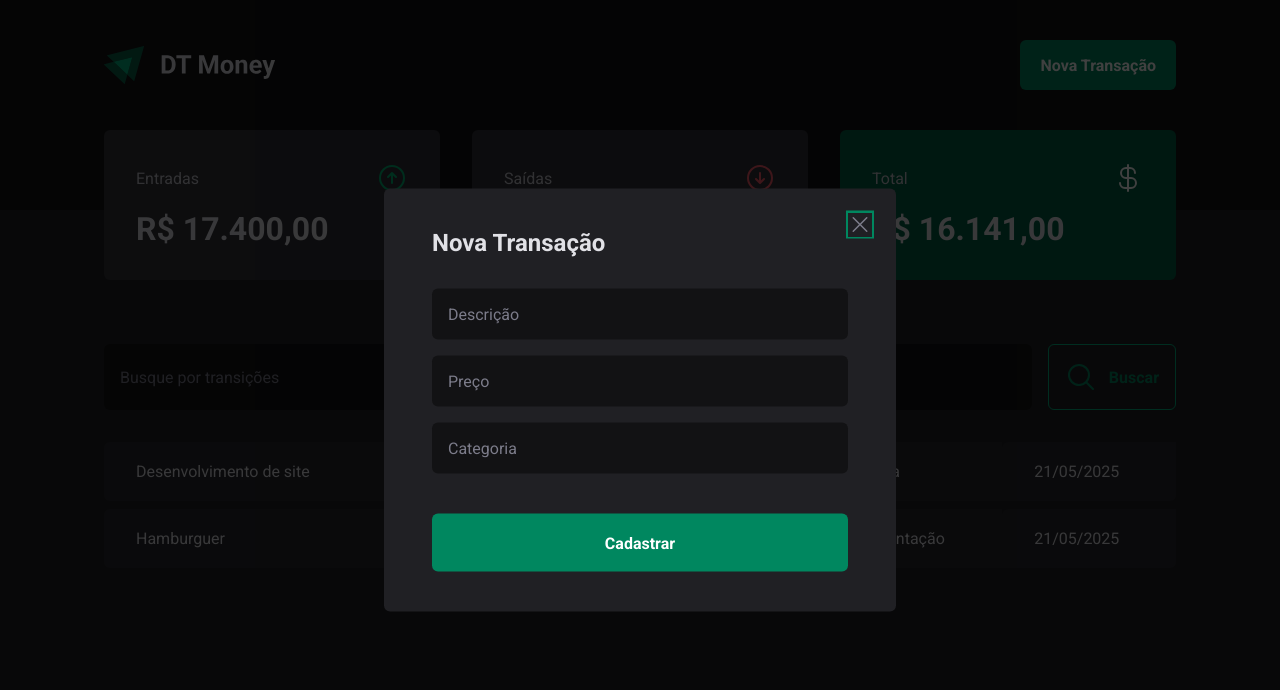
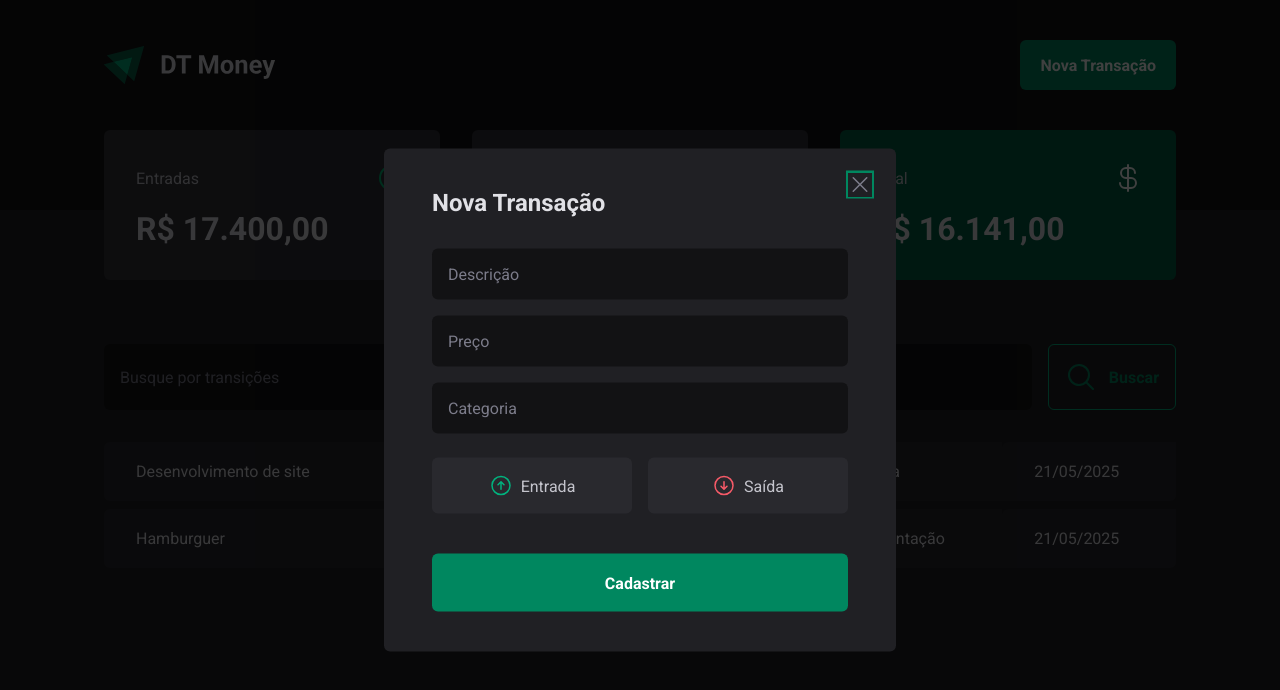
Before and after one commit to corde177/ControloDeReceitas, a React (Vite) app: page / in a window 1280 px wide. Both pictures are taken after a click on the button "Nova Transação". Shown: the top 690 px of the page. Built offline with nearby package versions, Linux system fonts and the light colour scheme.

Commit message:
feat: Botões de entrada e saída

```diff
--- a/src/components/NewTransactionModal/index.tsx
+++ b/src/components/NewTransactionModal/index.tsx
@@ -1,12 +1,17 @@
 import * as Dialog from "@radix-ui/react-dialog";
-import { CloseButton, Content, Overlay } from "./style";
+import {
+  CloseButton,
+  Content,
+  Overlay,
+  TransactionType,
+  TransactionTypeButton
+} from "./style";
 import { X } from "@phosphor-icons/react/dist/ssr";
-
+import { ArrowCircleDownIcon, ArrowCircleUpIcon } from "@phosphor-icons/react";
 
 export function NewTransactionModal() {
   return (
     <Dialog.Portal>
-
       <Overlay />
 
       <Content>
@@ -16,14 +21,27 @@ export function NewTransactionModal() {
           <X size={24} />
         </CloseButton>
         <form action="">
-             <input type="text" placeholder="Descrição" required/>
-             <input type="number" placeholder="Preço" required/>
-             <input type="text" placeholder="Categoria" required/>
+          <input type="text" placeholder="Descrição" required />
+          <input type="number" placeholder="Preço" required />
+          <input type="text" placeholder="Categoria" required />
+
+          <TransactionType>
+
+            <TransactionTypeButton variant="income">
+              <ArrowCircleUpIcon size={24} />
+              Entrada
+            </TransactionTypeButton>
+
+            <TransactionTypeButton variant="outcome">
+              <ArrowCircleDownIcon size={24} />
+              Saída
+            </TransactionTypeButton>
+
+          </TransactionType>
 
           <button type="submit">Cadastrar</button>
         </form>
       </Content>
-
     </Dialog.Portal>
   );
 }
--- a/src/components/NewTransactionModal/style.ts
+++ b/src/components/NewTransactionModal/style.ts
@@ -70,3 +70,32 @@ export const CloseButton = styled(Dialog.Close)`
  cursor: pointer;
  color: ${props => props.theme["gray-500"]};
 `;
+
+export const TransactionType = styled.div`
+  display: grid;
+  grid-template-columns: repeat(2, 1fr);
+  gap: 1rem;
+  margin-top: 0.5rem;
+`;
+
+interface TransactionTypeButtonProps {
+  variant: 'income' | 'outcome';
+}
+
+export const TransactionTypeButton = styled.button<TransactionTypeButtonProps>`
+   background: ${props => props.theme["gray-700"]};
+   padding: 1rem;
+   display: flex;
+   align-items: center;
+   justify-content: center;
+   gap: 0.5rem;
+   border-radius: 6px;
+   cursor: pointer;
+   border: 0;
+   color: ${props => props.theme["gray-300"]};
+
+   svg {
+    color: ${props => props.variant === 'income' ? props.theme['green-300'] : props.theme['red-300']};
+   }
+
+`;
```
Lines whose indentation alone changed are shown as unchanged.
